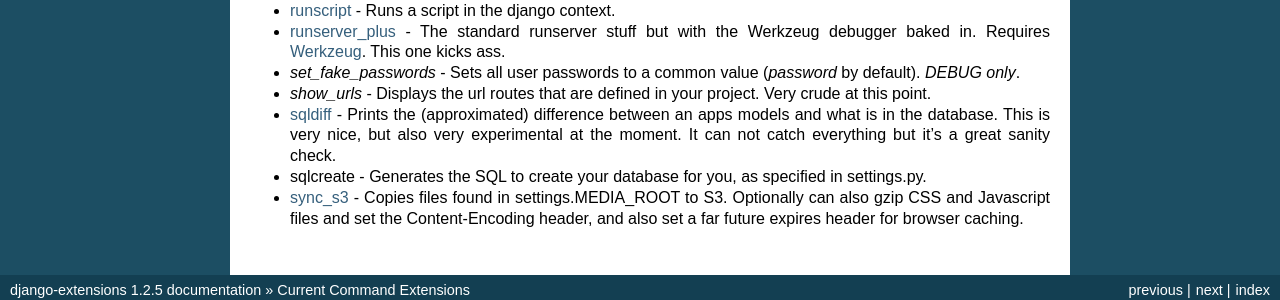
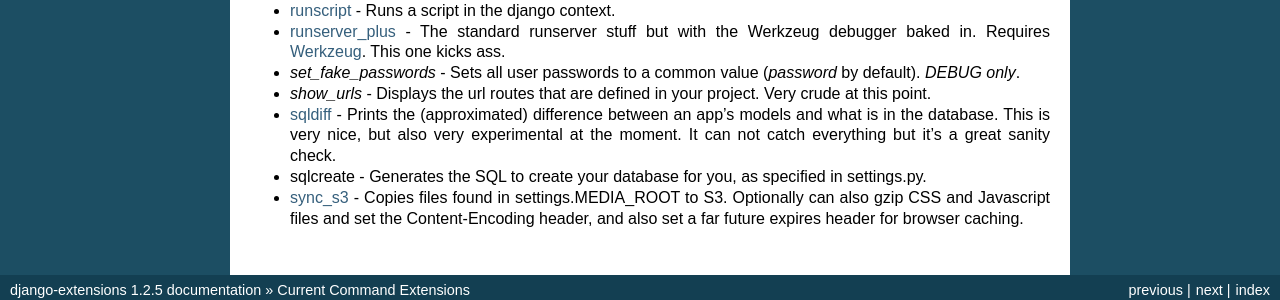
Before and after one commit to django-extensions/django-extensions, a Sphinx documentation site: the page built from docs/command_extensions.rst, in a window 1280 px wide. Shown: the part 754-1054 px from the top of the page. Built offline with Sphinx 7.4.7, drawn with Linux system fonts in a browser that asks for light colours; pages that are not in the unit, such as notebooks, are missing from menus.

Commit message:
Typo/grammar corrections.

```diff
--- a/docs/command_extensions.rst
+++ b/docs/command_extensions.rst
@@ -21,7 +21,7 @@
 * *create_superuser* - Makes it easy to create a superuser for the
   django.contrib.auth.
 
-* *describe_form* - Used to display a form definition for a model.  Copy and
+* *describe_form* - Used to display a form definition for a model. Copy and
   paste the contents into your forms.py and you're ready to go.
 
 * :doc:`dumpscript <dumpscript>` - Generates a Python script that will
@@ -71,7 +71,7 @@
 * *show_urls* - Displays the url routes that are defined in your project. Very
   crude at this point.
 
-* :doc:`sqldiff` - Prints the (approximated) difference between an apps models and
+* :doc:`sqldiff` - Prints the (approximated) difference between an app's models and
   what is in the database.  This is very nice, but also very experimental at
   the moment.  It can not catch everything but it's a great sanity check.
 
```
